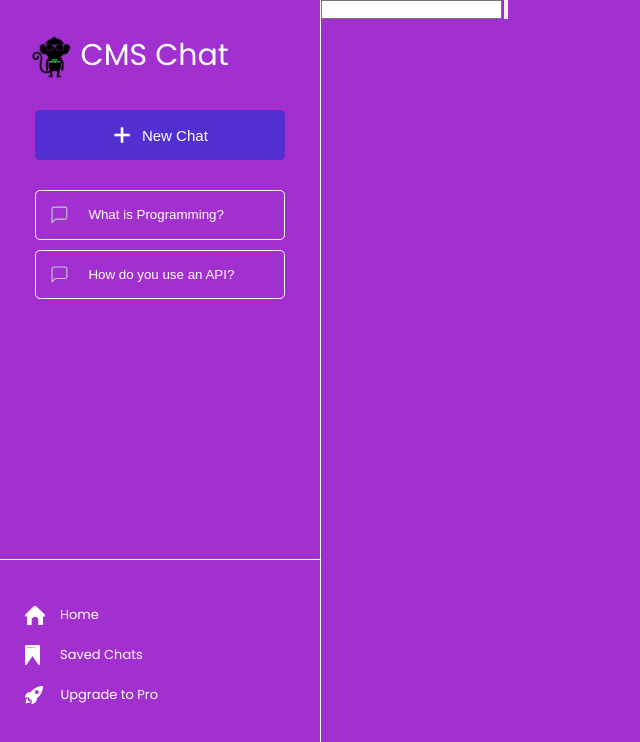
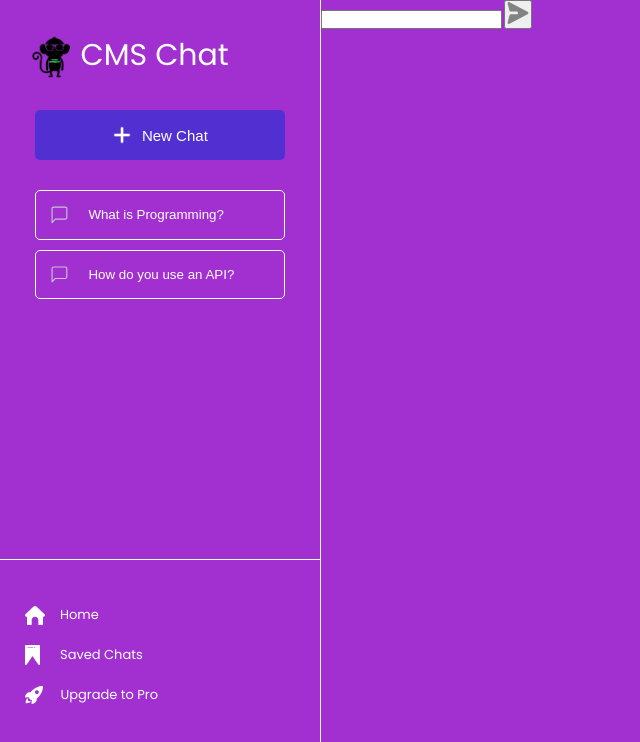
Before and after one commit to DDeShon/react-chat-ai, a React (Create React App) app: page / in a window 1280 px wide. Shown: the top 742 px of the page, without its empty margins (0-640 px from the left). Built offline with nearby package versions, Linux system fonts and the light colour scheme.

Commit message:
working on ui layout

```diff
--- a/src/App.js
+++ b/src/App.js
@@ -52,7 +52,7 @@ function App() {
           <div className="input">
             <input type="text" />{" "}
             <button className="send">
-              <img src="" alt="" />
+              <img src={sendBtn} alt="" />
             </button>
           </div>
         </div>
```
